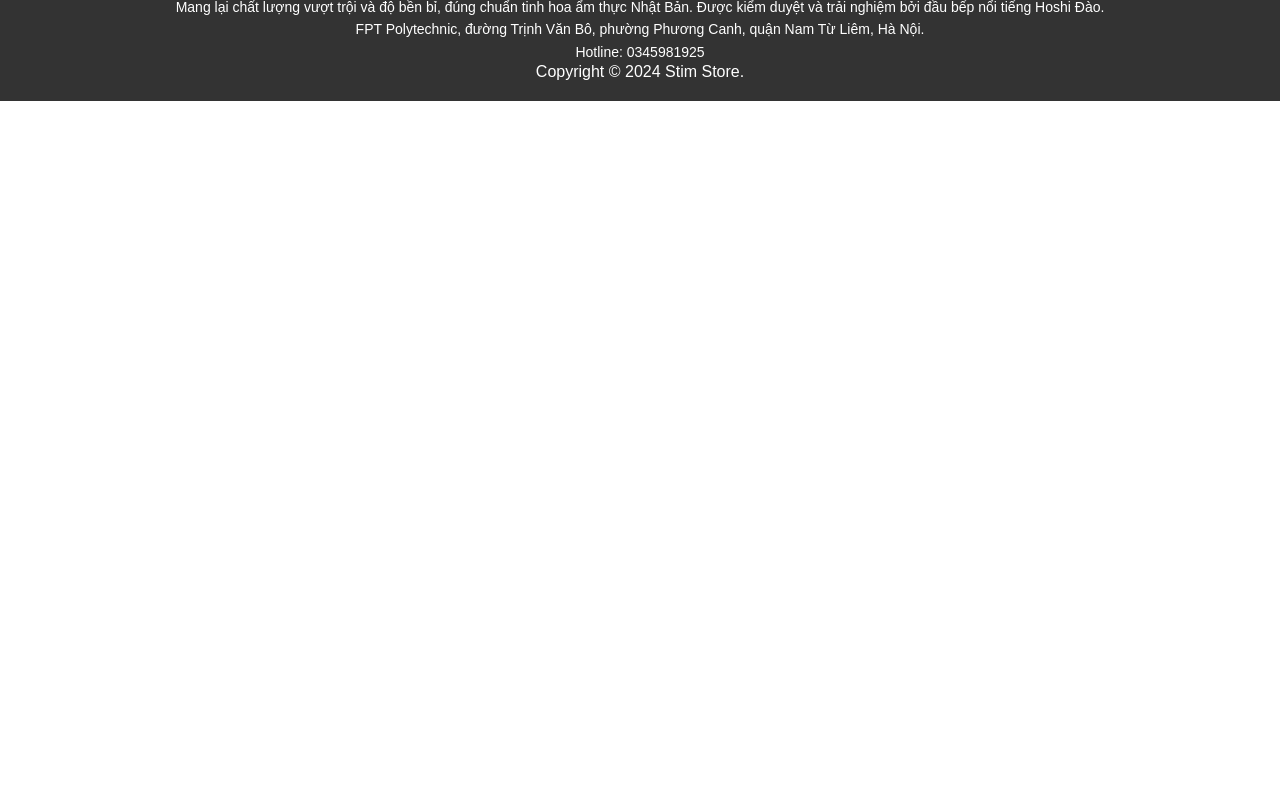
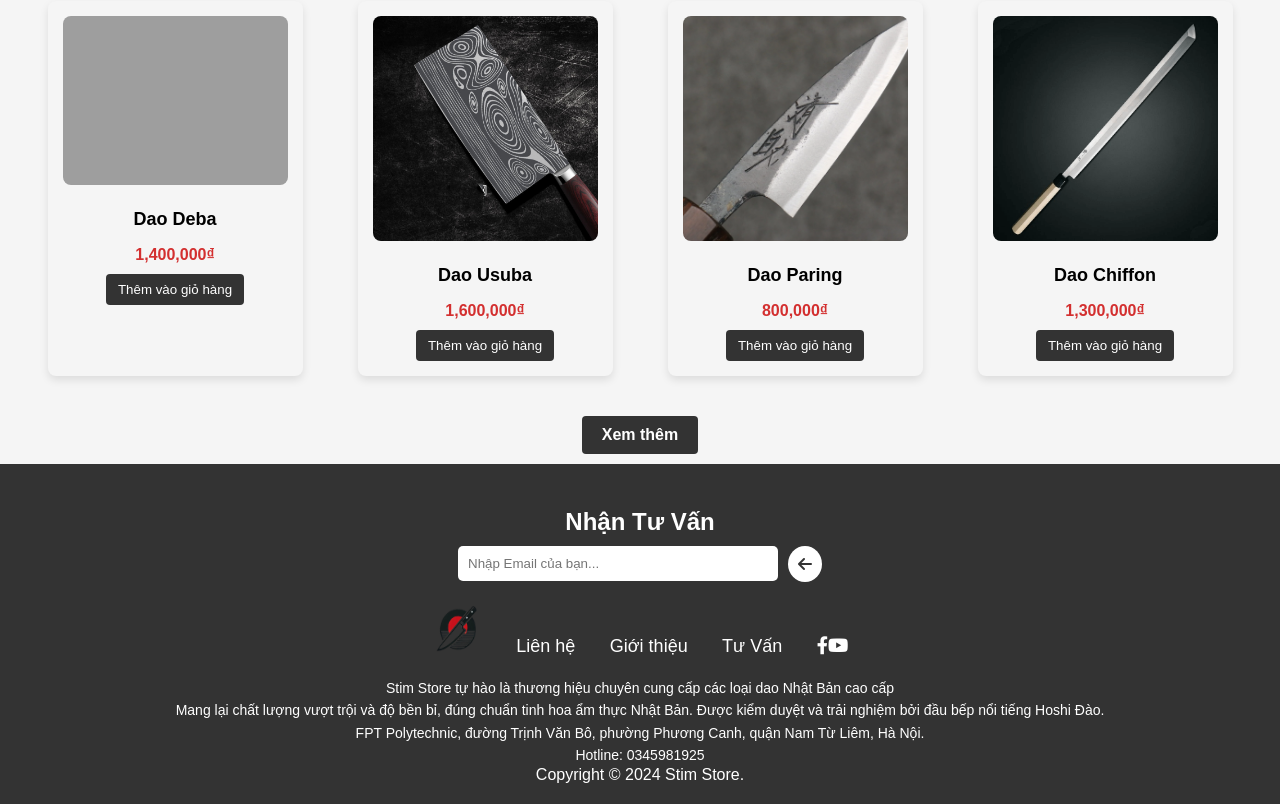
Before and after one commit to Meliodasad/D-n-1---Nh-m-7, a PHP site: page /product.html in a window 1280 px wide. Shown: the part 1177-1981 px from the top of the page. Before the commit the page ends 1278 px from the top, so only its background shows below. Run offline with PHP 8.4, Linux system fonts and the light colour scheme; grey boxes are pictures that could not be loaded.

Commit message:
Products

```diff
--- a/view/css/products.css
+++ b/view/css/products.css
@@ -1,8 +1,7 @@
-
 .product-page {
     padding: 20px;
+    background-color: #f5f5f5;
 }
-
 
 .top-row {
     display: flex;
@@ -11,29 +10,27 @@
     margin-bottom: 20px;
 }
 
-
 .product-sidebar {
     flex: 1.5;
-    background-color: #f5f5f5;
+    background-color: #222020;
     padding: 20px;
     border-radius: 8px;
     box-shadow: 0 4px 8px rgba(0, 0, 0, 0.1);
-
 }
 
 .product-banner {
     flex: 8.5;
-
     padding: 20px;
     border-radius: 8px;
-
 }
 
 .product-banner img {
     width: 100%;
     border-radius: 8px;
 }
+
 .product-sidebar h3 {
+    color: #f8dab8;
     font-size: 20px;
     margin-bottom: 15px;
 }
@@ -48,7 +45,7 @@
 }
 
 .product-sidebar ul li a {
-    color: #333;
+    color: #fff;
     text-decoration: none;
     font-size: 16px;
 }
@@ -56,72 +53,98 @@
 .product-sidebar ul li a:hover {
     color: #d32f2f;
 }
-
-
-.product-list {
-    width: 100%;
-    background-color: #fff;
-    padding: 20px;
-    border-radius: 8px;
-    box-shadow: 0 4px 8px rgba(0, 0, 0, 0.1);
+.main-product{
+    background-color: #f5f5f5;
 }
 
-.product-list h2 {
+.highlighted-products {
+    text-align: center;
+    padding: 10px;
+    background-color: #f5f5f5;
+}
+
+.highlighted-products h2 {
     font-size: 24px;
     margin-bottom: 20px;
 }
 
-.products {
+.product-list {
     display: grid;
     grid-template-columns: repeat(4, 1fr);
     gap: 20px;
+    justify-items: center;
+    padding: 20px;
 }
 
-.product-item {
-    background-color: #fff;
+.product {
+    background-color: #f5f5f5;
     padding: 15px;
     border-radius: 8px;
     box-shadow: 0 4px 8px rgba(0, 0, 0, 0.1);
+    width: 225px;
     text-align: center;
-    transition: transform 0.3s ease;
+    transition: transform 0.3s;
 }
 
-.product-item img {
+.product img {
+    border-radius: 8px;
     width: 100%;
-    border-radius: 8px;
+    height: auto;
     margin-bottom: 10px;
 }
 
-.product-item h3 {
+.product h3 {
     font-size: 18px;
     margin: 10px 0;
 }
 
-.product-item .price {
+.product p {
+    font-size: 16px;
     color: #d32f2f;
+    margin-bottom: 10px;
     font-weight: bold;
-    font-size: 16px;
-    margin-bottom: 10px;
 }
 
-.product-item button {
+.product button {
     background-color: #333;
     color: #fff;
     padding: 8px 12px;
     border: none;
     border-radius: 4px;
     cursor: pointer;
-    transition: background-color 0.3s ease;
+    transition: background-color 0.3s;
 }
 
-.product-item button:hover {
+.product button:hover {
     background-color: #555;
 }
 
-.product-item:hover {
+.product:hover {
     transform: scale(1.05);
 }
 
+#load-more {
+    display: inline-block;
+    padding: 10px 20px;
+    background-color: #333;
+    color: #fff;
+    font-size: 16px;
+    font-weight: bold;
+    text-align: center;
+    border: none;
+    border-radius: 4px;
+    cursor: pointer;
+    transition: background-color 0.3s ease;
+    margin-top: 20px; /* Khoảng cách trên nút */
+}
+
+#load-more:hover {
+    background-color: #555;
+}
+
+#load-more:focus {
+    outline: none;  /* Loại bỏ viền khi nhấn */
+}
 
 @media screen and (max-width: 768px) {
     .top-row {
--- /dev/null
+++ b/view/js/product.js
@@ -0,0 +1,22 @@
+let productCount = 8; // Số sản phẩm ban đầu hiển thị
+const products = document.querySelectorAll('.product-list .product'); // Lấy tất cả các sản phẩm
+
+// Ẩn các sản phẩm không cần thiết
+function hideExtraProducts() {
+    for (let i = 8; i < products.length; i++) {
+        products[i].style.display = 'none';
+    }
+}
+
+function loadMoreProducts() {
+    productCount += 8; // Mỗi lần nhấn, hiển thị thêm 8 sản phẩm
+    if (productCount >= products.length) {
+        document.getElementById('load-more').style.display = 'none'; // Ẩn nút nếu không còn sản phẩm để hiển thị
+    }
+    for (let i = 0; i < productCount; i++) {
+        products[i].style.display = 'block';
+    }
+}
+
+// Gọi hàm ẩn sản phẩm ban đầu
+hideExtraProducts();
--- a/view/product.html
+++ b/view/product.html
@@ -49,6 +49,7 @@
                 <li><a href="#">Dao Chặt Xương</a></li>
                 <li><a href="#">Dao Bếp</a></li>
             </ul>
+            <br>
             <h3>Lọc Giá</h3>
             <ul>
                 <li><a href="">Dưới 1.000.000₫</a></li>
@@ -63,35 +64,129 @@
             <img src="image/banner3.webp" alt="Banner sản phẩm">
         </div>
     </div>
+</div>
 
+<section class="main-product">
+<div class="highlighted-products">
+    <h2>Sản phẩm nổi bật</h2>
     <div class="product-list">
-        <h2>Sản phẩm nổi bật</h2>
-        <div class="products">
+        <div class="product">
+            <img src="image/dao santoku.webp" alt="Sản phẩm 1" width="200" height="200">
+            <h3>Dao Santoku</h3>
+            <p>1,200,000₫</p>
+            <a href="cart.html"><button>Thêm vào giỏ hàng</button></a>
+        </div>
 
-            <div class="product-item">
-                <img src="product-1.jpg" alt="Sản phẩm 1">
-                <h3>Dao Cắt Thái</h3>
-                <p class="price">1,500,000đ</p>
-                <button class="add-to-cart">Thêm vào giỏ</button>
-            </div>
+        <div class="product">
+            <img src="image/dao gyuto.jpg" alt="Sản phẩm 2" width="200" height="200">
+            <h3>Dao Gyuto</h3>
+            <p>1,500,000₫</p>
+            <a href="cart.html"><button>Thêm vào giỏ hàng</button></a>
+        </div>
 
-            <div class="product-item">
-                <img src="product-2.jpg" alt="Sản phẩm 2">
-                <h3>Dao Sushi</h3>
-                <p class="price">1,200,000đ</p>
-                <button class="add-to-cart">Thêm vào giỏ</button>
-            </div>
+        <div class="product">
+            <img src="image/dao nakiri.jpg" alt="Sản phẩm 3" width="200" height="200">
+            <h3>Dao Nakiri</h3>
+            <p>1,800,000₫</p>
+            <a href="cart.html"><button>Thêm vào giỏ hàng</button></a>
+        </div>
 
-            <div class="product-item">
-                <img src="product-3.jpg" alt="Sản phẩm 3">
-                <h3>Dao Phi Lê</h3>
-                <p class="price">1,000,000đ</p>
-                <button class="add-to-cart">Thêm vào giỏ</button>
-            </div>
+        <div class="product">
+            <img src="image/dao yanagiba.webp" alt="Sản phẩm 4" width="200" height="200">
+            <h3>Dao Yanagiba</h3>
+            <p>2,000,000₫</p>
+            <a href="cart.html"><button>Thêm vào giỏ hàng</button></a>
+        </div>
 
+        <div class="product">
+            <img src="image/dao deba.png" alt="Sản phẩm 5" width="200" height="200">
+            <h3>Dao Deba</h3>
+            <p>1,400,000₫</p>
+            <a href="cart.html"><button>Thêm vào giỏ hàng</button></a>
         </div>
+
+        <div class="product">
+            <img src="image/dao usuba.jpg" alt="Sản phẩm 6" width="200" height="200">
+            <h3>Dao Usuba</h3>
+            <p>1,600,000₫</p>
+            <a href="cart.html"><button>Thêm vào giỏ hàng</button></a>
+        </div>
+
+        <div class="product">
+            <img src="image/dao paring.webp" alt="Sản phẩm 7" width="200" height="200">
+            <h3>Dao Paring</h3>
+            <p>800,000₫</p>
+            <a href="cart.html"><button>Thêm vào giỏ hàng</button></a>
+        </div>
+
+        <div class="product">
+            <img src="image/dao dai.png" alt="Sản phẩm 8" width="200" height="200">
+            <h3>Dao Chiffon</h3>
+            <p>1,300,000₫</p>
+            <a href="cart.html"><button>Thêm vào giỏ hàng</button></a>
+        </div>
+
+        <div class="product">
+            <img src="image/dao dai.png" alt="Sản phẩm 8" width="200" height="200">
+            <h3>Dao Chiffon</h3>
+            <p>1,300,000₫</p>
+            <a href="cart.html"><button>Thêm vào giỏ hàng</button></a>
+        </div>
+
+        <div class="product">
+            <img src="image/dao dai.png" alt="Sản phẩm 8" width="200" height="200">
+            <h3>Dao Chiffon</h3>
+            <p>1,300,000₫</p>
+            <a href="cart.html"><button>Thêm vào giỏ hàng</button></a>
+        </div>
+
+        <div class="product">
+            <img src="image/dao dai.png" alt="Sản phẩm 8" width="200" height="200">
+            <h3>Dao Chiffon</h3>
+            <p>1,300,000₫</p>
+            <a href="cart.html"><button>Thêm vào giỏ hàng</button></a>
+        </div>
+
+        <div class="product">
+            <img src="image/dao dai.png" alt="Sản phẩm 8" width="200" height="200">
+            <h3>Dao Chiffon</h3>
+            <p>1,300,000₫</p>
+            <a href="cart.html"><button>Thêm vào giỏ hàng</button></a>
+        </div>
+
+        <div class="product">
+            <img src="image/dao dai.png" alt="Sản phẩm 8" width="200" height="200">
+            <h3>Dao Chiffon</h3>
+            <p>1,300,000₫</p>
+            <a href="cart.html"><button>Thêm vào giỏ hàng</button></a>
+        </div>
+
+        <div class="product">
+            <img src="image/dao dai.png" alt="Sản phẩm 8" width="200" height="200">
+            <h3>Dao Chiffon</h3>
+            <p>1,300,000₫</p>
+            <a href="cart.html"><button>Thêm vào giỏ hàng</button></a>
+        </div>
+
+        <div class="product">
+            <img src="image/dao dai.png" alt="Sản phẩm 8" width="200" height="200">
+            <h3>Dao Chiffon</h3>
+            <p>1,300,000₫</p>
+            <a href="cart.html"><button>Thêm vào giỏ hàng</button></a>
+        </div>
+
+        <div class="product">
+            <img src="image/dao dai.png" alt="Sản phẩm 8" width="200" height="200">
+            <h3>Dao Chiffon</h3>
+            <p>1,300,000₫</p>
+            <a href="cart.html"><button>Thêm vào giỏ hàng</button></a>
+        </div>
+
     </div>
+        <button id="load-more" onclick="loadMoreProducts()">Xem thêm</button>
 </div>
+</section>
+
 
 
     <section class="footer">
```
Also changed, not shown: view/css/mainstyle.css (line endings or trailing spaces).
